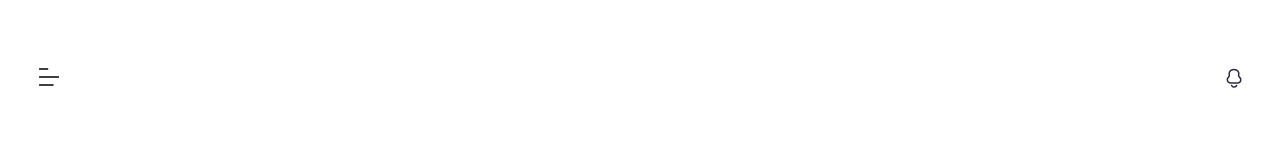
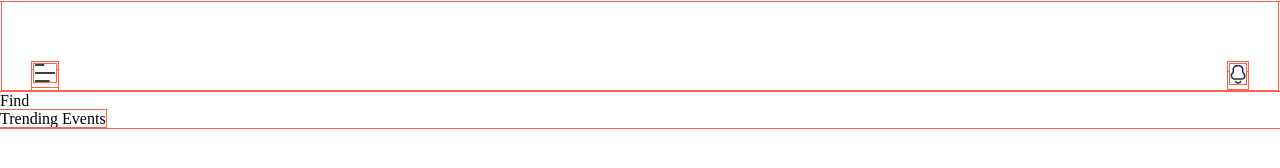
Before and after one commit to JuanJosePradaContreras/Conciertos-Conectados, a plain HTML site: page index.html in a window 1280 px wide. Drawn offline with Linux system fonts and the light colour scheme.

Commit message:
feat: :sparkles: main and tittle add in html

```diff
--- a/css/style/style.css
+++ b/css/style/style.css
@@ -1,4 +1,11 @@
 @import url(/css/variable.css);
+
+*{
+    margin: 0;
+    padding: 0;
+    box-sizing: border-box;
+    outline: 1px solid tomato;
+}
 
 header{
     padding-top: 60px;
@@ -7,3 +14,15 @@ header{
     display: flex;
     justify-content: space-between;
 }
+
+.header_container{
+    margin: 2px;
+}
+
+.menu img{
+    margin: 2px;
+}
+
+.noti img{
+    margin: 2px;
+}
--- a/index.html
+++ b/index.html
@@ -8,12 +8,19 @@
 </head>
 <body>
     <header class="header_container">
-        <div>
+        <div class="menu">
             <a href=""><img src="storage/img/Header-Menu.png" alt=""></a>
         </div>
-        <div>
+        <div class="noti">
             <a href=""><img src="storage/img/Header-Noti.png" alt=""></a>
         </div>
     </header>
+    <main class="Information">
+        <section class="tittle_container">
+            <div class="tittle">
+                <p>Find<br><span>Trending Events</span></p>
+            </div>
+        </section>
+    </main>
 </body>
 </html>
```
